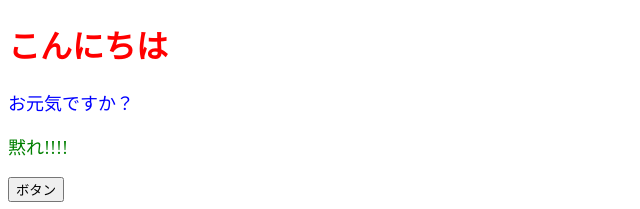
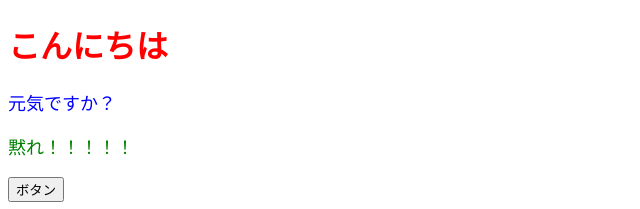
Before and after one commit to haru-oss/jekee-react-study-basic, a React (Create React App) app in the folder my-app/: page / in a window 1280 px wide. Shown: the top 209 px of the page, without its empty margins (0-640 px from the left). Built offline with nearby package versions, Linux system fonts and the light colour scheme.

Commit message:
propsのもう一つの機能

```diff
--- a/my-app/src/App.jsx
+++ b/my-app/src/App.jsx
@@ -13,8 +13,8 @@ export const App = () => {
 
       <div>
         <h1 style={{color: "red"   }}>こんにちは</h1>
-        <ColorfulMessage   color="blue" msg="お元気ですか？" fontSize="18px" />
-        <ColorfulMessage   color="green" msg="黙れ!!!!" fontSize="18px" />
+        <ColorfulMessage   color="blue"  fontSize="18px">元気ですか？</ColorfulMessage>
+        <ColorfulMessage   color="green"  fontSize="18px">黙れ！！！！！</ColorfulMessage>
 
         <button onClick={onClickbutton}>  ボタン</button>
       </div>
--- a/my-app/src/compornents/ColorfulMessage.jsx
+++ b/my-app/src/compornents/ColorfulMessage.jsx
@@ -8,5 +8,5 @@ export const ColorfulMessage = (props) => {
     };
 
     return (
-    <p style={(contentStyleB)}>{props.msg}</p>);
+    <p style={(contentStyleB)}>{props.children}</p>);
 }
```
